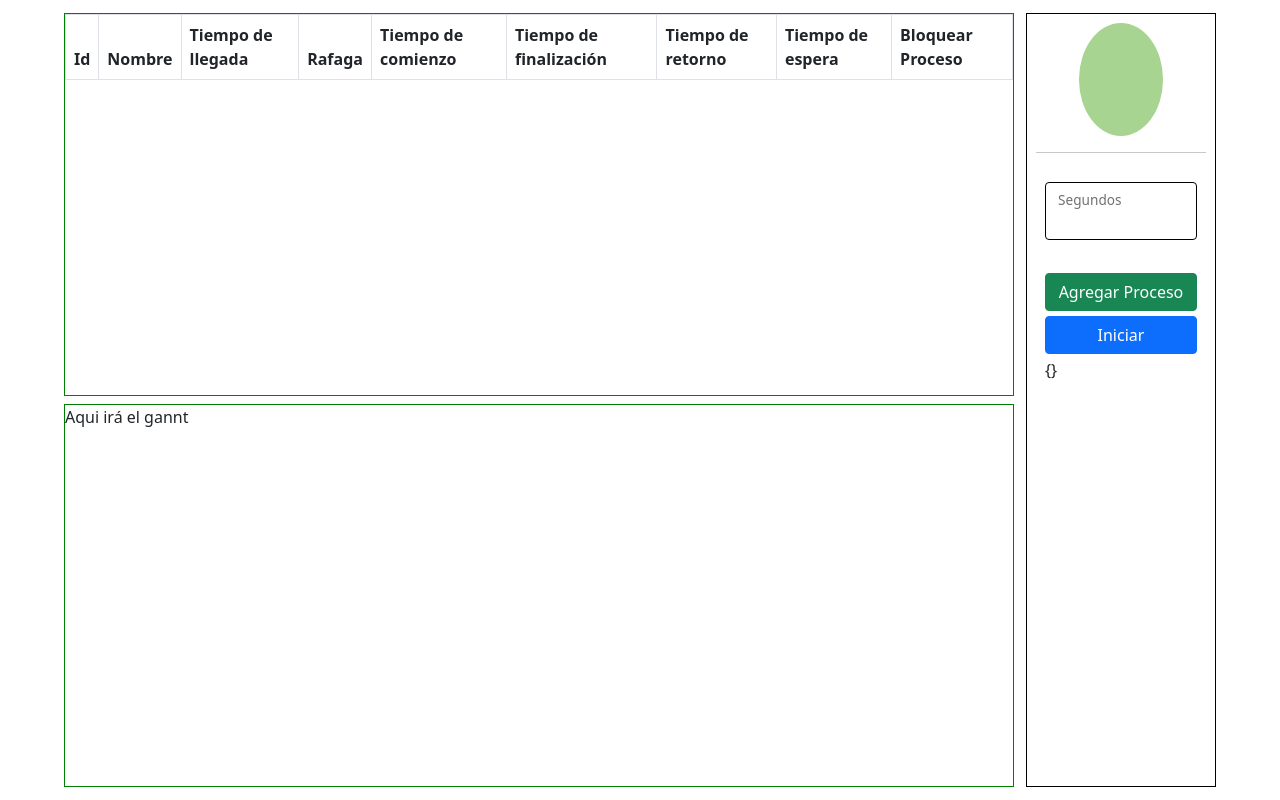
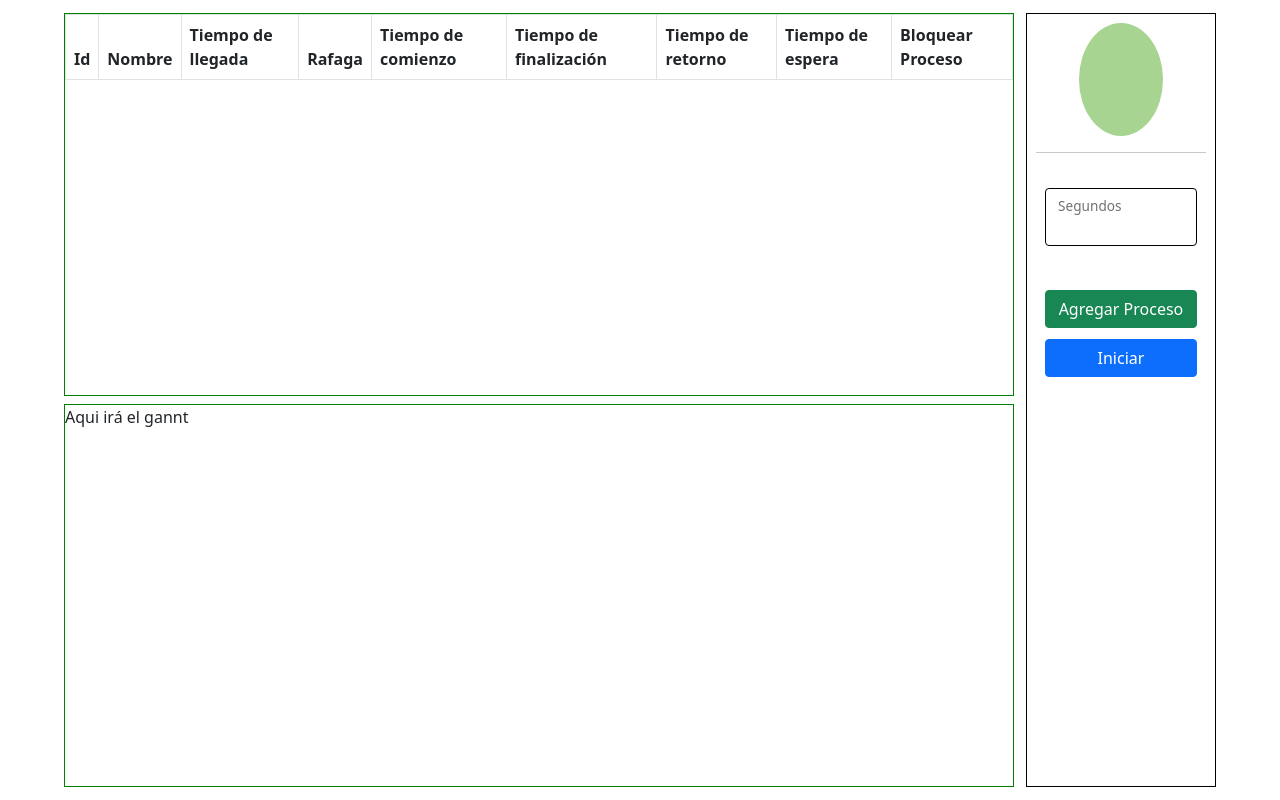
Before and after one commit to group-extends-ud/Algoritmo-Planificacion-FCFS, a React (Create React App) app: page / in a window 1280 px wide. Built offline with nearby package versions, Linux system fonts and the light colour scheme.

Commit message:
[Feat] Context update components

```diff
--- a/src/App.tsx
+++ b/src/App.tsx
@@ -3,16 +3,17 @@ import './App.css';
 import MainView from 'view/MainView';
 import { LockProcessContext,queueLockedProcess } from 'context/LockContext';
 import { ComputedProcessContext,computedProcess } from 'context/ComputedContext';
+import { ProcessModel } from 'models/ProcessModel';
 
 const App = () => {
 
   const [lockedProcess,updateLockedProcess] = useState(queueLockedProcess);
-  const [globalProcess,updateGlobalProcess] = useState(computedProcess);
+  const [processList,handleProcess] = useState(computedProcess);
 
   return (
-    <ComputedProcessContext.Provider value={{globalProcess,updateGlobalProcess}}>
+    <ComputedProcessContext.Provider value={processList}>
       <LockProcessContext.Provider value={{lockedProcess,updateLockedProcess}}>
-        <MainView />
+        <MainView handleProcessUpdate={(newProcess: ProcessModel) => {handleProcess([...processList, newProcess])}} />
       </LockProcessContext.Provider>
     </ComputedProcessContext.Provider>
   );
--- a/src/context/ComputedContext.ts
+++ b/src/context/ComputedContext.ts
@@ -1,6 +1,7 @@
+import { ProcessModel } from 'models/ProcessModel';
 import { createContext } from 'react';
 
-export const computedProcess:any = [];
+export const computedProcess: ProcessModel[] = [];
 
 
 export const ComputedProcessContext = createContext(computedProcess);
--- a/src/util/props.ts
+++ b/src/util/props.ts
@@ -6,3 +6,7 @@ export type Props = PropsWithChildren<ReactNode>;
 export type PropsTable = Props & {
     process: ProcessModel[]
 }
+
+export type PropsHandler = Props & {
+    handleProcessUpdate: (process: ProcessModel) => void
+}
--- a/src/view/MainView.tsx
+++ b/src/view/MainView.tsx
@@ -5,17 +5,18 @@ import Options from './options/Options';
 import './main.css';
 
 import { ComputedProcessContext } from 'context/ComputedContext';
+import { PropsHandler } from 'util/props';
 
-const MainView = () => {
-  const { globalProcess } = useContext(ComputedProcessContext);
+const MainView = ({ handleProcessUpdate }: PropsHandler) => {
+  const processList = useContext(ComputedProcessContext);
 
   return (
     <div className='main'>
       <div className='process-container'>
-        <ProcessTable process={globalProcess} />
+        <ProcessTable process={processList} />
         <GanttDiagram />
       </div>
-      <Options />
+      <Options handleProcessUpdate={handleProcessUpdate} />
     </div>
   );
 }
--- a/src/view/options/Options.tsx
+++ b/src/view/options/Options.tsx
@@ -1,13 +1,14 @@
 import React from "react";
+import { PropsHandler } from "util/props";
 import './options.css';
 import ProcessSettings from "./ProcessSettings";
 import Semaphore from "./Semaphore";
 
-const Options = () => (
+const Options = ({ handleProcessUpdate }: PropsHandler) => (
     <div className='bottom'>
         <Semaphore />
         <hr></hr>
-        <ProcessSettings />
+        <ProcessSettings handleProcessUpdate={handleProcessUpdate} />
     </div>
 );
 
--- a/src/view/options/ProcessSettings.tsx
+++ b/src/view/options/ProcessSettings.tsx
@@ -1,22 +1,19 @@
-import React, { useState, useContext } from "react";
+import React, { useState } from "react";
 import Button from "react-bootstrap/Button";
 import Form from "react-bootstrap/Form";
 import FloatingLabel from "react-bootstrap/FloatingLabel";
 import Modal from "react-bootstrap/Modal";
 
-import { ComputedProcessContext } from "context/ComputedContext";
 import { ProcessModel, ProcessInputModel } from 'models/ProcessModel';
+import { PropsHandler } from "util/props";
 
-const ProcessSettings = () => {
+const ProcessSettings = ({ handleProcessUpdate }: PropsHandler) => {
 
     const [show, setShow] = useState<boolean>(false);
     const handleClose = () => setShow(false);
 
     const [form, setForm] = useState<any>({});
     const handleChange = (e: any) => setForm({ [e.target.name]: e.target.value, ...form });
-
-
-    const { globalProcess, updateGlobalProcess } = useContext(ComputedProcessContext);
     const handleSubmitProcess = (): void => {
 
         const process: ProcessInputModel = new ProcessInputModel(
@@ -25,8 +22,9 @@ const ProcessSettings = () => {
             form.incomingTime
         );
 
-        globalProcess.push(new ProcessModel(process));
-        updateGlobalProcess(globalProcess);
+        console.log(form);
+
+        handleProcessUpdate(new ProcessModel(process));
 
         handleClose();
     }
@@ -87,9 +85,6 @@ const ProcessSettings = () => {
             </Modal>
 
             <Button>Iniciar</Button>
-            {
-                JSON.stringify(form)
-            }
         </div>
     );
 }
```
